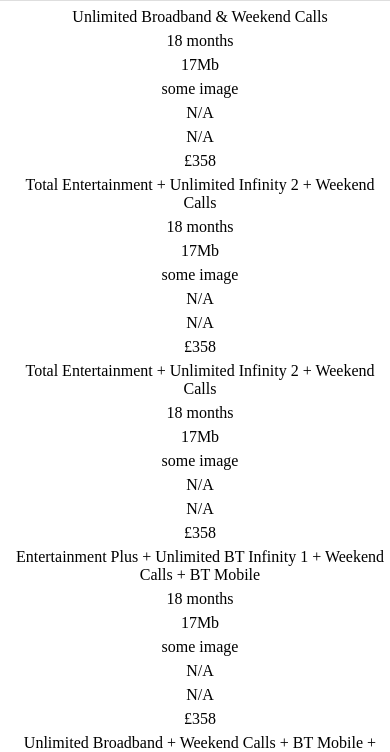
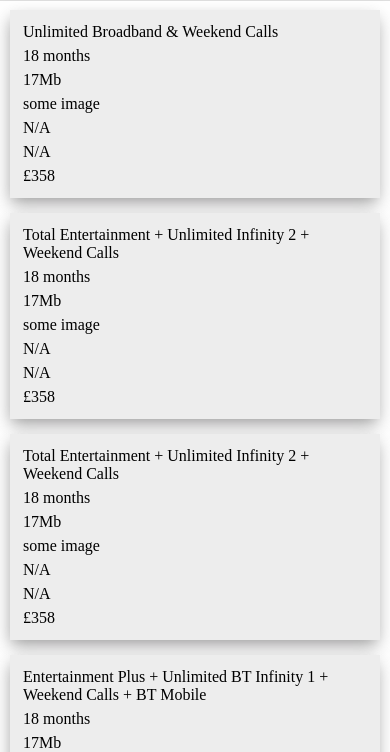
Before and after one commit to pecegit/dt_test, a website: page index.html in a window 390 px wide. Shown: the part 75-827 px from the top of the page. Drawn offline with Linux system fonts and the light colour scheme.

Commit message:
UI mobile Cosmeticall improvements

```diff
--- a/css/styles.css
+++ b/css/styles.css
@@ -40,12 +40,23 @@
 @media only screen and (max-width: 600px) {
     table, thead, tbody, th, td, tr {
         display: block;
+        text-align: left;
     }
     /* Hide table headers (but not display: none;, for accessibility) */
     thead tr {
         position: absolute;
         top: -9999px;
         left: -9999px;
+    }
+
+    tbody tr {
+        background-color: #ededed;
+        margin: 5px 0 15px 0;
+        padding: 10px 10px;
+        text-align: left;
+        -webkit-box-shadow: -1px 7px 16px -2px rgba(102,101,102,0.64);
+        -moz-box-shadow: -1px 7px 16px -2px rgba(102,101,102,0.64);
+        box-shadow: -1px 7px 16px -2px rgba(102,101,102,0.64);
     }
 
     #hamburger {
@@ -82,7 +93,7 @@
 }
 
 #results {
-    padding: 5px 0 0 10px;
+    padding: 5px 10px 0 10px;
 }
 
 .bg_color {
```
